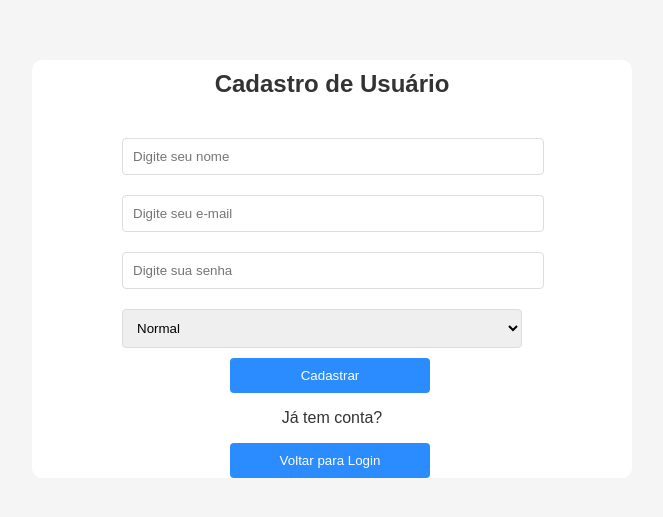
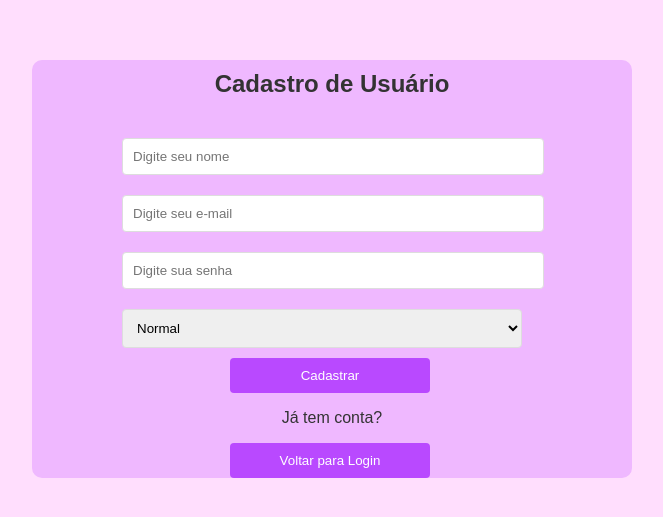
Before and after one commit to LetMatsumoto/WebApp, a PHP site: page /cadastro.php in a window 1280 px wide. Shown: the top 517 px of the page, without its empty margins (308-971 px from the left). Run offline with PHP 8.4, Linux system fonts and the light colour scheme.

Commit message:
ATUALIZAÇÃO
Dia 11/09
Atualização 3.2

```diff
--- a/WebApp/CSS/style.css
+++ b/WebApp/CSS/style.css
@@ -1,6 +1,6 @@
 body
 { font-family: Arial, sans-serif;
-   background:#f5f5f5;
+   background:rgb(255, 222, 253);
    color:#333;
     margin:0;
     padding:0; }
@@ -8,7 +8,7 @@ body
 .container {
   width:500px;
    margin:60px auto;
-   background:#fff;
+   background:rgb(239, 184, 255);
    padding:20px;
    border-radius:6px;
    box-shadow:0 2px 8px rgba(0,0,0,.08);
@@ -16,7 +16,7 @@ body
 
 .cadastro-container{
   width: 600px;
-  background-color: white;
+  background-color: rgb(239, 184, 255);
   margin:60px auto;
   border-radius: 10px;
 }
@@ -45,7 +45,7 @@ button {
   width:200px;
   padding:10px;
   border:0;
-  background:#2b8cff;
+  background:#b949ff;
   color:#fff; border-radius:4px;
   cursor:pointer;
   margin: 0px 33%;
```
